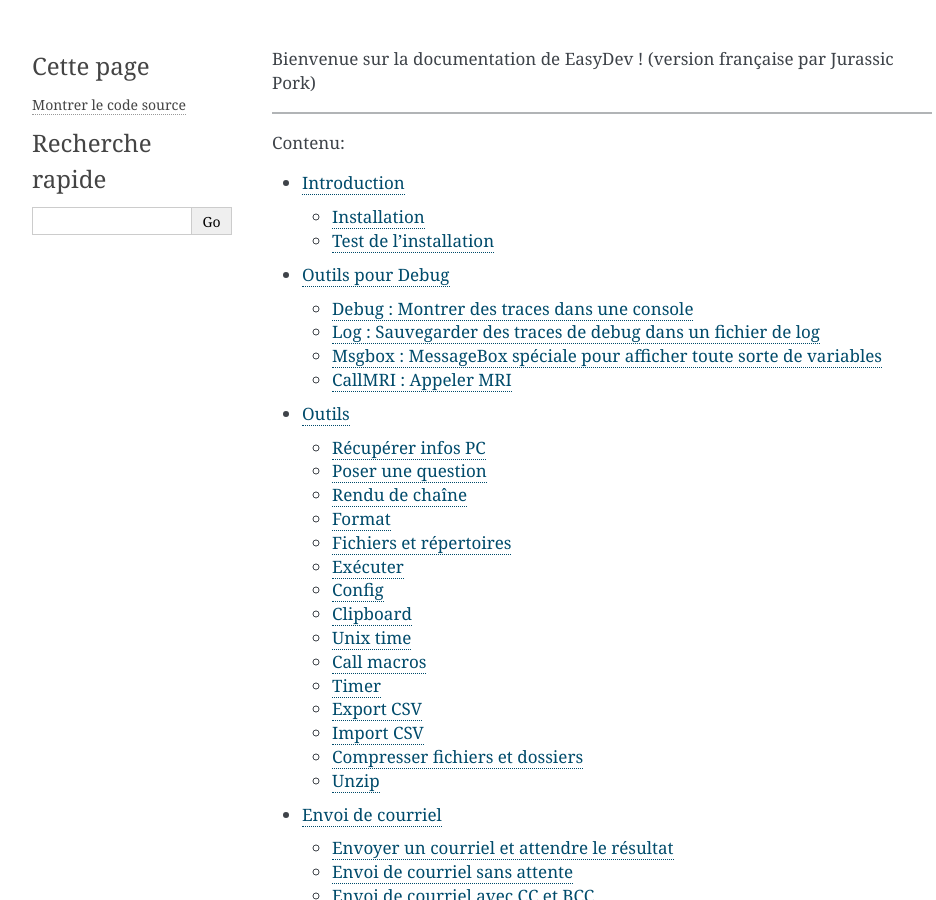
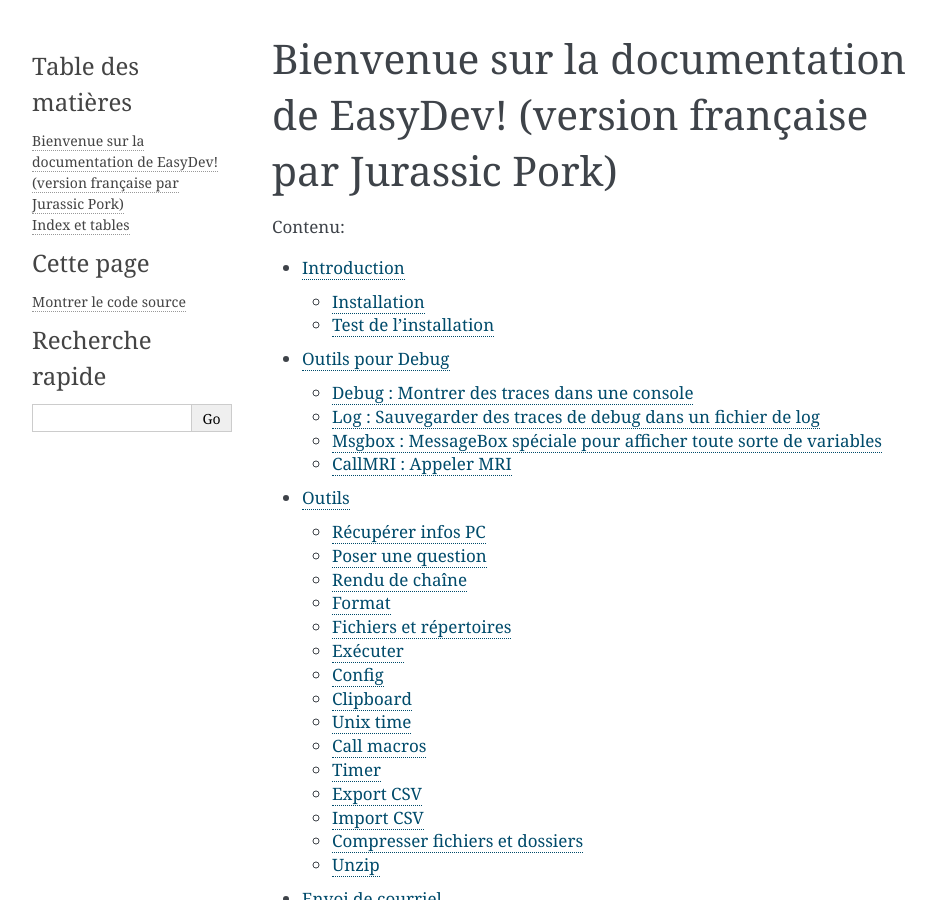
Before and after one commit to UniversoLibreMexicoAC/easydev-fr, a Sphinx documentation site: the page built from doc/index.rst, in a window 1280 px wide and 900 px high. Shown: the whole window, without its empty margins (148-1084 px from the left). Built offline with Sphinx 7.4.7, drawn with Linux system fonts in a browser that asks for light colours.

Commit message:
Update index

```diff
--- a/doc/index.rst
+++ b/doc/index.rst
@@ -3,9 +3,8 @@
    You can adapt this file completely to your liking, but it should at least
    contain the root `toctree` directive.
 
-Bienvenue sur la documentation de EasyDev ! (version française par Jurassic Pork)
-
-===================================
+Bienvenue sur la documentation de EasyDev! (version française par Jurassic Pork)
+================================================================================
 
 Contenu:
 
```
